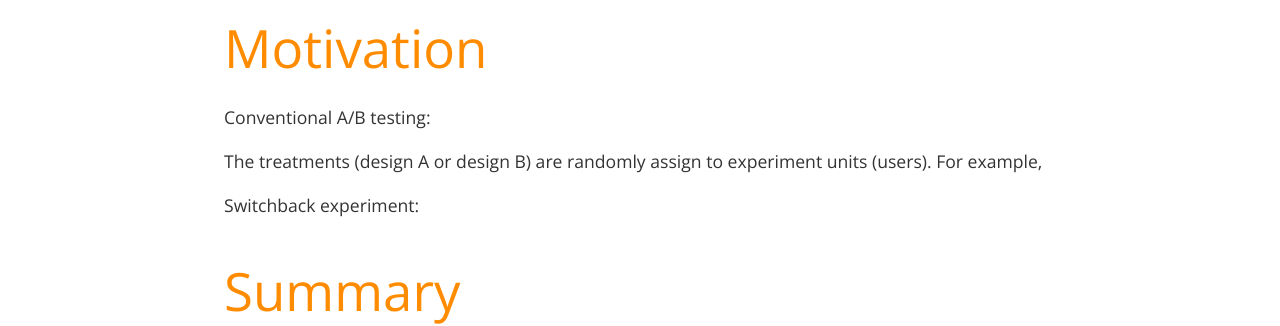
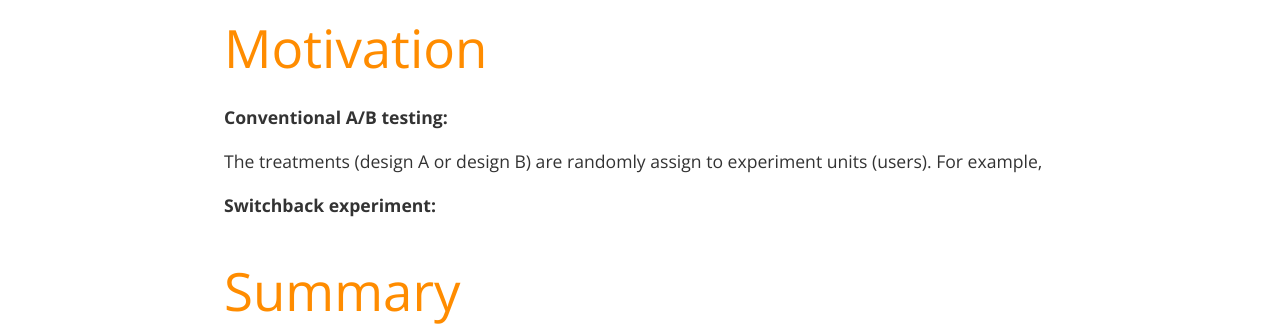
Before and after one commit to xwdeng80/blog, a Jekyll site: the page built from _posts/2020-09-16-beyond-ab-testing.md, in a window 1280 px wide. Shown: the part 1159-1485 px from the top of the page. Built offline with Jekyll 4.4.1, drawn with Linux system fonts in a browser that asks for light colours.

```diff
--- a/_posts/2020-09-16-beyond-ab-testing.md
+++ b/_posts/2020-09-16-beyond-ab-testing.md
@@ -23,11 +23,12 @@ Online Experimentation has been very pouplar with wide applications in various s
 
 # Motivation
 
-Conventional A/B testing:
+**Conventional A/B testing:**
 
 The treatments (design A or design B) are randomly assign to experiment units (users).
 For example,
 
-Switchback experiment:
+**Switchback experiment:**
+
 
 # Summary
```
